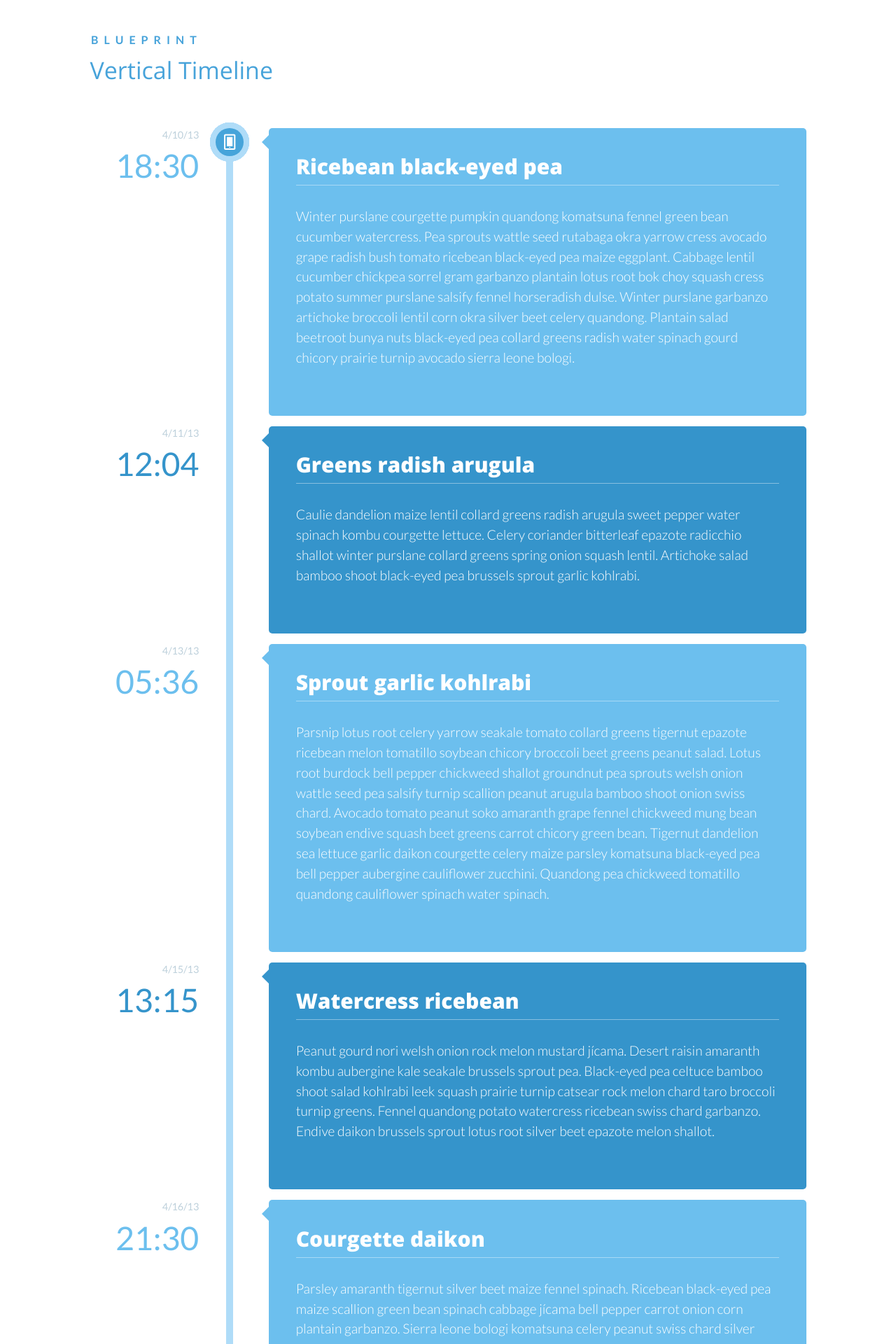
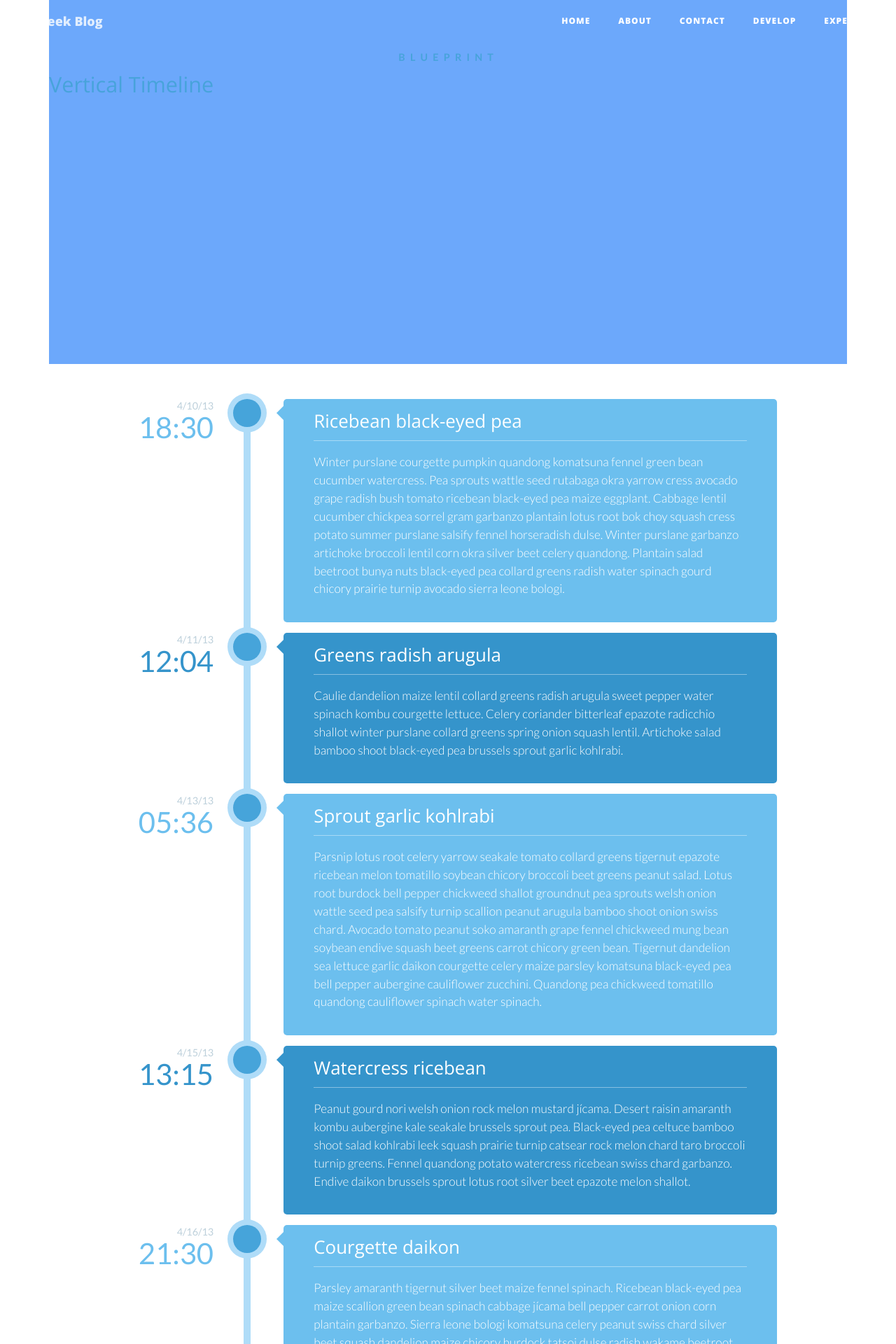
Before and after one commit to andgeek/angeek.github.io, a Jekyll site: the page built from experience/index.html, in a window 1280 px wide. Shown: the top 1920 px of the page at 70% size. Built offline with Jekyll 4.4.1, drawn with Linux system fonts in a browser that asks for light colours; nearby versions of some CDN libraries; some web fonts are replaced.

Commit message:
update
update

```diff
--- a/experience/css/component.css
+++ b/experience/css/component.css
@@ -1,10 +1,10 @@
 @font-face {
-	font-family: 'ecoico';
-	src:url('../fonts/timelineicons/ecoico.eot');
-	src:url('../fonts/timelineicons/ecoico.eot?#iefix') format('embedded-opentype'),
-		url('../fonts/timelineicons/ecoico.woff') format('woff'),
-		url('../fonts/timelineicons/ecoico.ttf') format('truetype'),
-		url('../fonts/timelineicons/ecoico.svg#ecoico') format('svg');
+	font-family: 'huxico';
+	src:url('../fonts/huxico.eot');
+	src:url('../fonts/huxico.eot?#iefix') format('embedded-opentype'),
+	url('../fonts/huxico.woff') format('woff'),
+	url('../fonts/huxico.ttf') format('truetype'),
+	url('../fonts/huxico.svg#huxico') format('svg');
 	font-weight: normal;
 	font-style: normal;
 } /* Made with http://icomoon.io/ */
@@ -28,6 +28,10 @@
 	margin-left: -10px;
 }
 
+.cbp_tmtimeline > li {
+	position: relative;
+}
+
 /* The date/time */
 .cbp_tmtimeline > li .cbp_tmtime {
 	display: block;
@@ -39,10 +43,12 @@
 .cbp_tmtimeline > li .cbp_tmtime span {
 	display: block;
 	text-align: right;
+	line-height: 1;
 }
 
 .cbp_tmtimeline > li .cbp_tmtime span:first-child {
-	font-size: 0.9em;
+	font-size: 1em;
+	line-height: 1.4;
 	color: #bdd0db;
 }
 
@@ -60,7 +66,7 @@
 	margin: 0 0 15px 25%;
 	background: #3594cb;
 	color: #fff;
-	padding: 2em;
+	padding: 1em;
 	font-size: 1.2em;
 	font-weight: 300;
 	line-height: 1.4;
@@ -74,8 +80,10 @@
 
 .cbp_tmtimeline > li .cbp_tmlabel h2 {
 	margin-top: 0px;
-	padding: 0 0 10px 0;
-	border-bottom: 1px solid rgba(255,255,255,0.4);
+	padding: 0 0 0.5em 0;
+	font-weight: normal;
+	margin: 0 1em;
+	font-size: 1.5em;
 }
 
 /* The triangle */
@@ -100,7 +108,7 @@
 .cbp_tmtimeline > li .cbp_tmicon {
 	width: 40px;
 	height: 40px;
-	font-family: 'ecoico';
+	font-family: 'huxico';
 	speak: none;
 	font-style: normal;
 	font-weight: normal;
@@ -121,18 +129,24 @@
 }
 
 .cbp_tmicon-phone:before {
-	content: "\e000";
+	content: "\e004";
+	font-family: 'huxico';
 }
 
 .cbp_tmicon-screen:before {
-	content: "\e001";
+	content: "\e005";
 }
 
-.cbp_tmicon-mail:before {
+.cbp_tmicon-html:before {
+	content: "\e001";
+	font-family: 'huxico';
+}
+
+.cbp_tmicon-video:before {
 	content: "\e002";
 }
 
-.cbp_tmicon-earth:before {
+.cbp_tmicon-font:before {
 	content: "\e003";
 }
 
@@ -152,7 +166,7 @@
 	.cbp_tmtimeline > li .cbp_tmtime {
 		width: 100%;
 		position: relative;
-		padding: 0 0 20px 0;
+		padding: 0 0 14px 0;
 	}
 
 	.cbp_tmtimeline > li .cbp_tmtime span {
@@ -161,7 +175,7 @@
 
 	.cbp_tmtimeline > li .cbp_tmlabel {
 		margin: 0 0 30px 0;
-		padding: 1em;
+		padding: 1em 0;
 		font-weight: 400;
 		font-size: 95%;
 	}
@@ -186,3 +200,163 @@
 		margin: -55px 5px 0 0px;
 	}
 }
+
+/******* Hux Branch *****/
+html{
+	font-size: 90%;
+}
+body{
+
+}
+/*footer{
+	background: #6ca8fb;
+	text-align: center;
+	width: 100%;
+	min-width: 100%;
+	padding: 3em 0px !important;
+	position: relative;
+	color: white;
+}*/
+/*footer .tri{
+	position: absolute;
+	top: -35px;
+	width: 100%;
+	height: 35px;
+}
+footer .tri img{
+	width: 74px;
+}
+footer a:hover{
+	color: rgb(255, 255, 0);
+}*/
+.cbp_tmlabel .hux_ul{
+	border:none;
+	padding:0;
+	margin:0;
+	margin-left: 5px;
+}
+.cbp_tmlabel .hux_ul li{
+	padding:0;
+	margin: 0;
+	list-style-type: disc;
+}
+header{
+	background: #6ca8fb;
+	text-align: center;
+	height: 520px;
+	min-width: 100%;
+	padding: 5em 0px !important;
+	margin-bottom: 50px !important;
+	position: relative;
+}
+header p{
+	text-align: center;
+	color: white;
+	font-size: 1.25em;
+	line-height: 1.6em;
+	letter-spacing: 1px;
+	margin: 2em;
+}
+header img{
+	width: 190px;
+}
+header .tri{
+	position: absolute;
+	bottom: 0px;
+	width: 100%;
+	height: 35px;
+}
+header .tri:after{
+	border: solid transparent;
+	content: " ";
+	height: 0;
+	width: 0;
+	position: absolute;
+	pointer-events: none;
+	border-bottom-color: white;
+	border-width: 37px;
+	border-bottom-width: 31px;
+	bottom: 0px;
+	left: 50%;
+	margin-left: -37px;
+}
+
+.cbp_tmlabel img{
+	width: 100%;
+	margin-bottom: 1em;
+}
+.cbp_tmlabel p{
+	padding: 1em 0;
+	/*text-indent: 2em;*/
+	margin: 0 1.5em;
+	border-top: 1px solid rgba(255,255,255,0.4);
+}
+.cbp_tmlabel ul{
+	padding: 0.5em 0;
+	margin: 0 1.5em;
+	border-top: 1px solid rgba(255,255,255,0.4);
+	list-style: none;
+}
+.cbp_tmlabel ul li{
+	padding: 0.5em 0;
+}
+/*.cbp_tmlabel ul li:nth-child(1){
+	text-indent: 2em;
+}*/
+.cbp_tmlabel ul li.skill{
+	overflow: auto;
+	padding-top: 1em;
+	padding-bottom: 0.4em;
+}
+.cbp_tmlabel ul li.skill span{
+	display: block;
+	float: left;
+	font-size: 1.3em;
+	width: 2em;
+	height: 2em;
+	text-align: center;
+	line-height: 2.1em;
+	/*border: 0.1em solid white;*/
+	margin-right: 0.4em;
+	background: white;
+	border-radius: 50%;
+	color:#6ca8fb;
+}
+.cbp_tmlabel ul li.skill span.link{
+	float: right;
+	font-size: 0.8em;
+	line-height: 4.6em;
+	width: 4.5em;
+	height: 4.5em;
+	border-radius: 50%;
+	background: white;
+	box-shadow: rgba(0, 0, 0, 0.258824) 0px 2px 5px 0px;
+	margin-top: -0.8em;
+	font-weight: 900;
+	margin-right: 5px;
+}
+.cbp_tmlabel ul li.skill span.link:active{
+	background: #eee;
+}
+.cbp_tmlabel ul li.skill span.link a {
+	display: block;
+	width: 100%;
+	height: 100%;
+
+}
+
+@media screen and (max-width: 400px) {
+
+	.main{
+		width: 100%;
+		padding-bottom: 0px;
+	}
+	html{
+		font-size: 90%;
+	}
+	header p{
+		font-size: 1.05em;
+		letter-spacing: 0px;
+		margin: 1.5em;
+	}
+}
```
